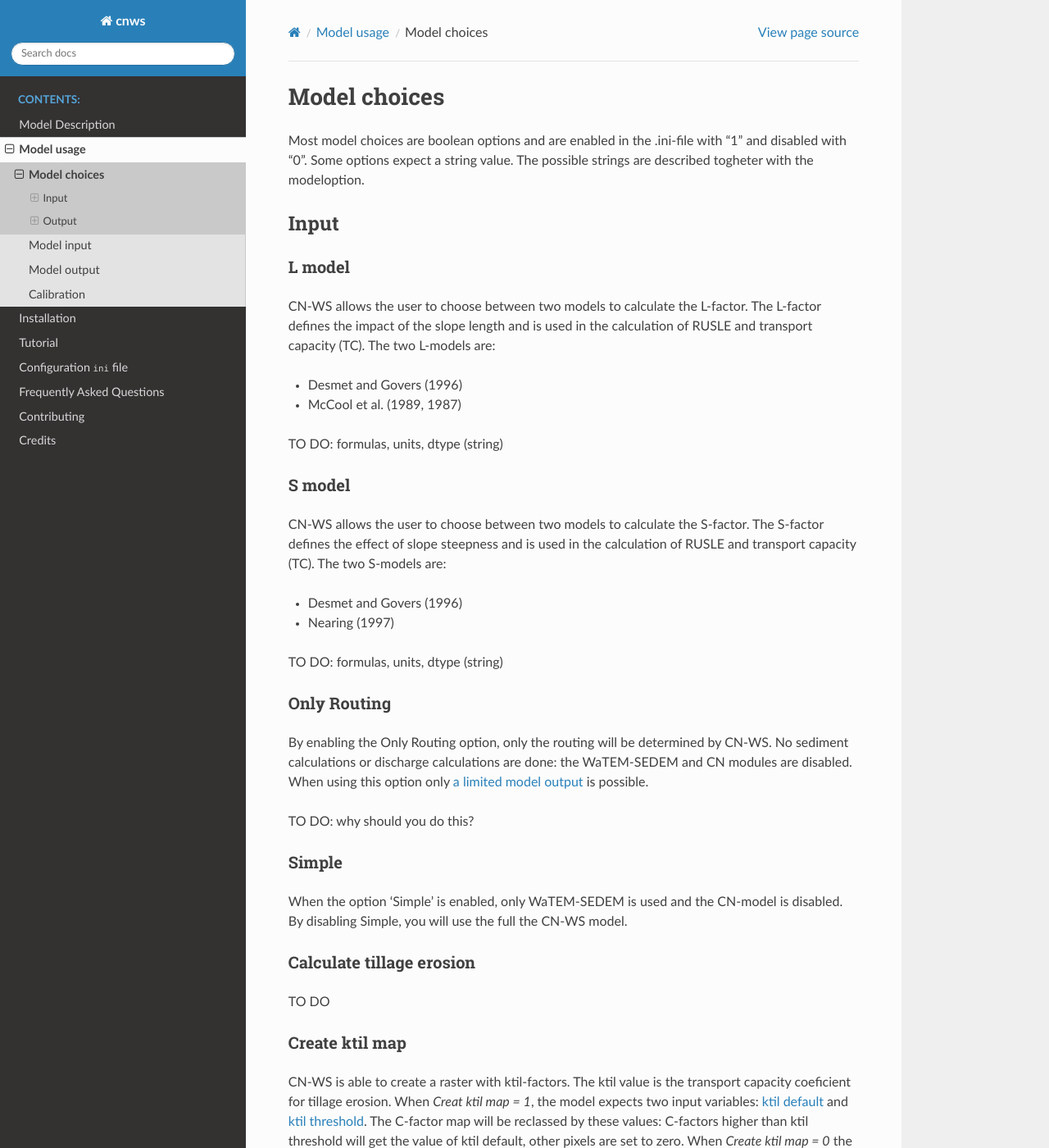
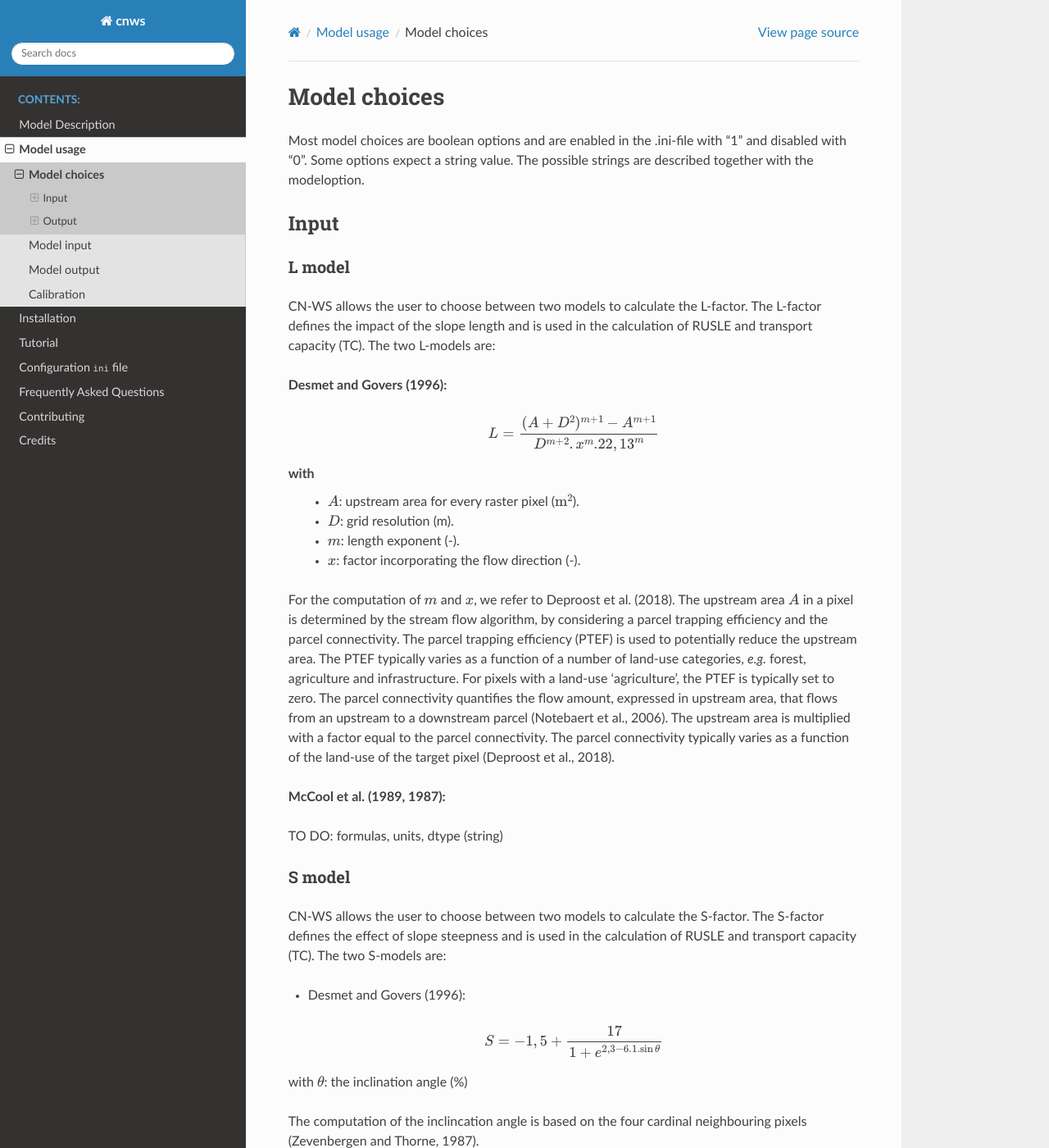
Before and after one commit to watem-sedem/watem-sedem, a Sphinx documentation site: the page built from docs/choices.rst, in a window 1280 px wide and 1400 px high. Shown: the whole window at 82% size. Built offline with Sphinx 7.4.7 and the Read the Docs theme 2.0.0, drawn with Linux system fonts in a browser that asks for light colours.

Commit message:
moved formula's L and S to choices.rst wrote introduction on L and S

```diff
--- a/docs/choices.rst
+++ b/docs/choices.rst
@@ -4,10 +4,13 @@ Model choices
 
 Most model choices are boolean options and are enabled in the .ini-file with "1"
 and disabled with "0". Some options expect a string value. The possible strings
-are described togheter with the modeloption.
+are described together with the modeloption.
 
 Input
 *****
+
+
+.. _lmodel:
 
 L model
 #######
@@ -16,10 +19,24 @@ CN-WS allows the user to choose between two models to calculate the L-factor.
 The L-factor defines the impact of the slope length and is used in the
 calculation of RUSLE and transport capacity (TC). The two L-models are:
 
-* Desmet and Govers (1996)
-* McCool et al. (1989, 1987)
+**Desmet and Govers (1996):**
+
+.. math::
+    L = \frac{(A+D^2)^{m+1}-A^{m+1}}{D^{m+2}.x^m.22,13^m}
+
+with
+ - :math:`A`: upstream area for every raster pixel (:math:`\text{m}^2`).
+ - :math:`D`: grid resolution (m).
+ - :math:`m`: length exponent (-).
+ - :math:`x`: factor incorporating the flow direction (-).
+
+For the computation of :math:`m` and :math:`x`, we refer to Deproost et al. (2018). The upstream area :math:`A` in a pixel is determined by the stream flow algorithm, by considering a parcel trapping efficiency and the parcel connectivity. The parcel trapping efficiency (PTEF) is used to potentially reduce the upstream area. The PTEF typically varies as a function of a number of land-use categories, *e.g.* forest, agriculture and infrastructure. For pixels with a land-use 'agriculture', the PTEF is typically set to zero. The parcel connectivity quantifies the flow amount, expressed in upstream area, that flows from an upstream to a downstream parcel (Notebaert et al., 2006). The upstream area is multiplied with a factor equal to the parcel connectivity. The parcel connectivity typically varies as a function of the land-use of the target pixel (Deproost et al., 2018).
+
+**McCool et al. (1989, 1987):**
 
 TO DO: formulas, units, dtype (string)
+
+.. _smodel:
 
 S model
 #######
@@ -28,7 +45,16 @@ CN-WS allows the user to choose between two models to calculate the S-factor.
 The S-factor defines the effect of slope steepness and is used in the
 calculation of RUSLE and transport capacity (TC). The two S-models are:
 
-* Desmet and Govers (1996)
+* Desmet and Govers (1996):
+
+.. math::
+    S = -1,5+\frac{17}{1+e^{2,3-6.1.\sin{\theta}}}
+
+
+with :math:`\theta`: the inclination angle (%)
+
+The computation of the inclincation angle is based on the four cardinal neighbouring pixels (Zevenbergen and Thorne, 1987).
+
 * Nearing (1997)
 
 TO DO: formulas, units, dtype (string)
```
Also changed, not shown: docs/watem-sedem.rst (+1 -25 lines).
